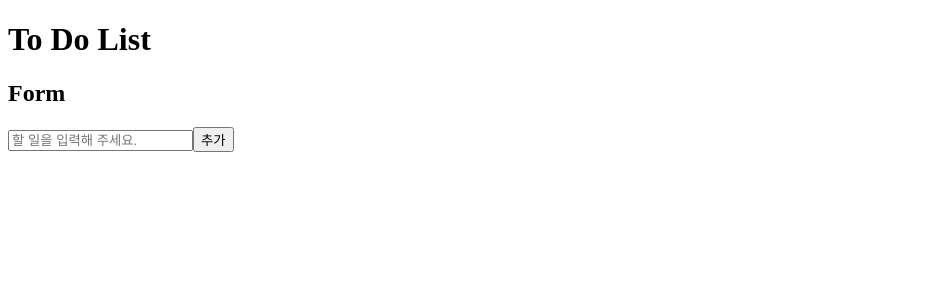
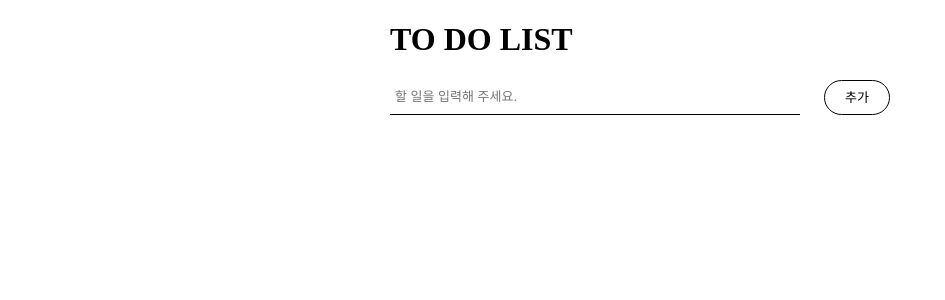
Before and after one commit to software92/FE_ts--todo, a React (Create React App) app: page / in a window 1280 px wide. Shown: the top 300 px of the page, without its empty margins (0-945 px from the left). Built offline with nearby package versions, Linux system fonts and the light colour scheme.

Commit message:
refactor: component 하위 폴더 생성 & style: 전체 스타일 적용

```diff
--- a/package.json
+++ b/package.json
@@ -13,6 +13,7 @@
     "react": "^18.2.0",
     "react-dom": "^18.2.0",
     "react-scripts": "5.0.1",
+    "styled-components": "^6.1.0",
     "typescript": "^4.9.5",
     "web-vitals": "^2.1.4"
   },
--- a/src/App.tsx
+++ b/src/App.tsx
@@ -1,4 +1,4 @@
-import ToDoApp from "./components/ToDoApp";
+import ToDoApp from "./components/ToDoList/ToDoApp";
 
 function App() {
   return (
--- /dev/null
+++ b/src/assets/reset.css
@@ -0,0 +1,153 @@
+/* ----------------------------------------------------------------------------------------------------
+
+Super Form Reset
+
+A couple of things to watch out for:
+
+- IE8: If a text input doesn't have padding on all sides or none the text won't be centered.
+- The default border sizes on text inputs in all UAs seem to be slightly different. You're better off using custom borders.
+- You NEED to set the font-size and family on all form elements
+- Search inputs need to have their appearance reset and the box-sizing set to content-box to match other UAs
+- You can style the upload button in webkit using ::-webkit-file-upload-button
+- ::-webkit-file-upload-button selectors can't be used in the same selector as normal ones. FF and IE freak out.
+- IE: You don't need to fake inline-block with labels and form controls in IE. They function as inline-block.
+- By turning off ::-webkit-search-decoration, it removes the extra whitespace on the left on search inputs
+
+----------------------------------------------------------------------------------------------------*/
+
+input,
+label,
+select,
+button,
+textarea {
+  margin: 0;
+  border: 0;
+  padding: 0;
+  display: inline-block;
+  vertical-align: middle;
+  white-space: normal;
+  background: none;
+  line-height: 1;
+
+  /* Browsers have different default form fonts */
+  font-size: 13px;
+  font-family: Arial;
+}
+
+/* Remove the stupid outer glow in Webkit */
+input:focus {
+  outline: 0;
+}
+
+/* Box Sizing Reset
+-----------------------------------------------*/
+
+/* All of our custom controls should be what we expect them to be */
+input,
+textarea {
+  -webkit-box-sizing: content-box;
+  -moz-box-sizing: content-box;
+  box-sizing: content-box;
+}
+
+/* These elements are usually rendered a certain way by the browser */
+button,
+input[type="reset"],
+input[type="button"],
+input[type="submit"],
+input[type="checkbox"],
+input[type="radio"],
+select {
+  -webkit-box-sizing: border-box;
+  -moz-box-sizing: border-box;
+  box-sizing: border-box;
+}
+
+/* Text Inputs
+-----------------------------------------------*/
+
+input[type="date"],
+input[type="datetime"],
+input[type="datetime-local"],
+input[type="email"],
+input[type="month"],
+input[type="number"],
+input[type="password"],
+input[type="range"],
+input[type="search"],
+input[type="tel"],
+input[type="text"],
+input[type="time"],
+input[type="url"],
+input[type="week"] {
+}
+
+/* Button Controls
+-----------------------------------------------*/
+
+input[type="checkbox"],
+input[type="radio"] {
+  width: 13px;
+  height: 13px;
+}
+
+/* File Uploads
+-----------------------------------------------*/
+
+input[type="file"] {
+}
+
+/* Search Input
+-----------------------------------------------*/
+
+/* Make webkit render the search input like a normal text field */
+input[type="search"] {
+  -webkit-appearance: textfield;
+  -webkit-box-sizing: content-box;
+}
+
+/* Turn off the recent search for webkit. It adds about 15px padding on the left */
+::-webkit-search-decoration {
+  display: none;
+}
+
+/* Buttons
+-----------------------------------------------*/
+
+button,
+input[type="reset"],
+input[type="button"],
+input[type="submit"] {
+  /* Fix IE7 display bug */
+  overflow: visible;
+  width: auto;
+}
+
+/* IE8 and FF freak out if this rule is within another selector */
+::-webkit-file-upload-button {
+  padding: 0;
+  border: 0;
+  background: none;
+}
+
+/* Textarea
+-----------------------------------------------*/
+
+textarea {
+  /* Move the label to the top */
+  vertical-align: top;
+
+  /* Turn off scroll bars in IE unless needed */
+  overflow: auto;
+}
+
+/* Selects
+-----------------------------------------------*/
+
+select {
+}
+
+select[multiple] {
+  /* Move the label to the top */
+  vertical-align: top;
+}
--- a/src/components/ToDoApp.tsx
+++ b/src/components/ToDoList/ToDoApp.tsx
@@ -1,7 +1,69 @@
 import { FormEvent, useEffect, useState } from "react";
+import styled from "styled-components";
 
 import { IINPUT_TYPE, ITODO } from "./types";
 import { INPUT_TYPES, STATE_OPTIONS } from "./const";
+
+// form reset css
+import "../../assets/reset.css";
+
+const Wrapper = styled.div`
+  max-width: 500px;
+  width: 100%;
+  margin: 0 auto;
+`;
+const Title = styled.h1`
+  text-transform: uppercase;
+`;
+const FormWrapper = styled.div`
+  width: 100%;
+  text-align: center;
+  & form {
+    display: flex;
+    justify-content: space-between;
+  }
+  & input {
+    width: 80%;
+    padding: 0 5px;
+    border-bottom: 1px solid black;
+  }
+  & button {
+    border: 1px solid black;
+    border-radius: 20px;
+    padding: 10px 20px;
+    cursor: pointer;
+  }
+`;
+
+const ListWrapper = styled.div`
+  display: flex;
+  justify-content: center;
+  & ul {
+    display: flex;
+    flex-direction: column;
+    gap: 10px;
+    padding: 0 5px;
+  }
+  & li {
+    list-style: none;
+    display: grid;
+    grid-template-columns: auto 50px 50px 50px;
+    gap: 5px;
+    & span {
+      margin-right: 5px;
+      overflow: hidden;
+      white-space: nowrap;
+      text-overflow: ellipsis;
+    }
+    & button {
+      border: 1px solid black;
+      border-radius: 5px;
+      padding: 10px 5px;
+      word-break: keep-all;
+      cursor: pointer;
+    }
+  }
+`;
 
 const ToDoApp = () => {
   const [inputType, setInputType] = useState<IINPUT_TYPE>(INPUT_TYPES[0]);
@@ -85,12 +147,11 @@ const ToDoApp = () => {
   }, []);
 
   return (
-    <div>
-      <h1>To Do List</h1>
+    <Wrapper>
+      <Title>To Do List</Title>
 
       {/* form component */}
-      <div>
-        <h2>Form</h2>
+      <FormWrapper>
         <form onSubmit={handleSubmit}>
           <input
             type="text"
@@ -100,10 +161,10 @@ const ToDoApp = () => {
           />
           <button type="submit">{inputType.label}</button>
         </form>
-      </div>
+      </FormWrapper>
 
       {/* list component */}
-      <div>
+      <ListWrapper>
         <ul>
           {todoList.map((todo, index) => (
             <li key={index}>
@@ -114,8 +175,8 @@ const ToDoApp = () => {
             </li>
           ))}
         </ul>
-      </div>
-    </div>
+      </ListWrapper>
+    </Wrapper>
   );
 };
 
```
Also changed, not shown: src/components/ToDoList/const.ts (renamed from src/components/const.ts), src/components/ToDoList/types.ts (renamed from src/components/types.ts), 1 other file (tests, documents, lock files or other folders).
